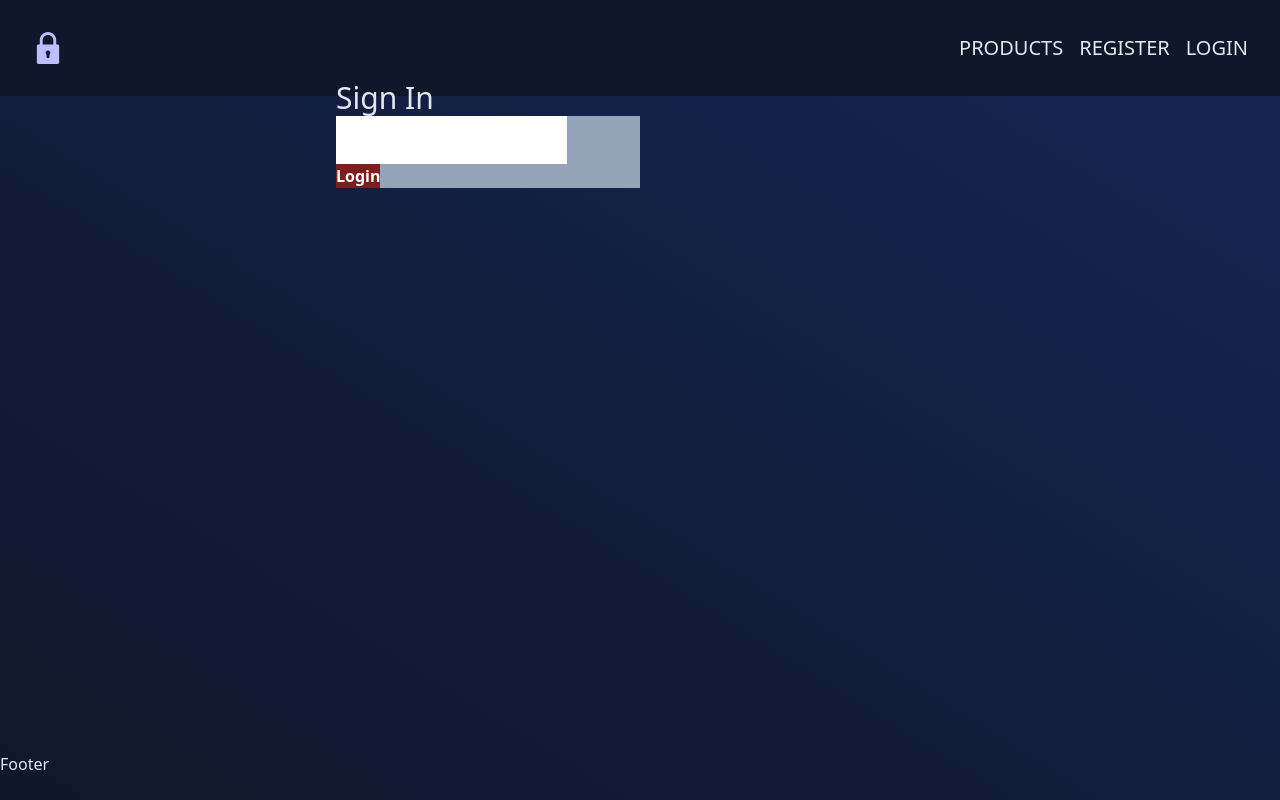
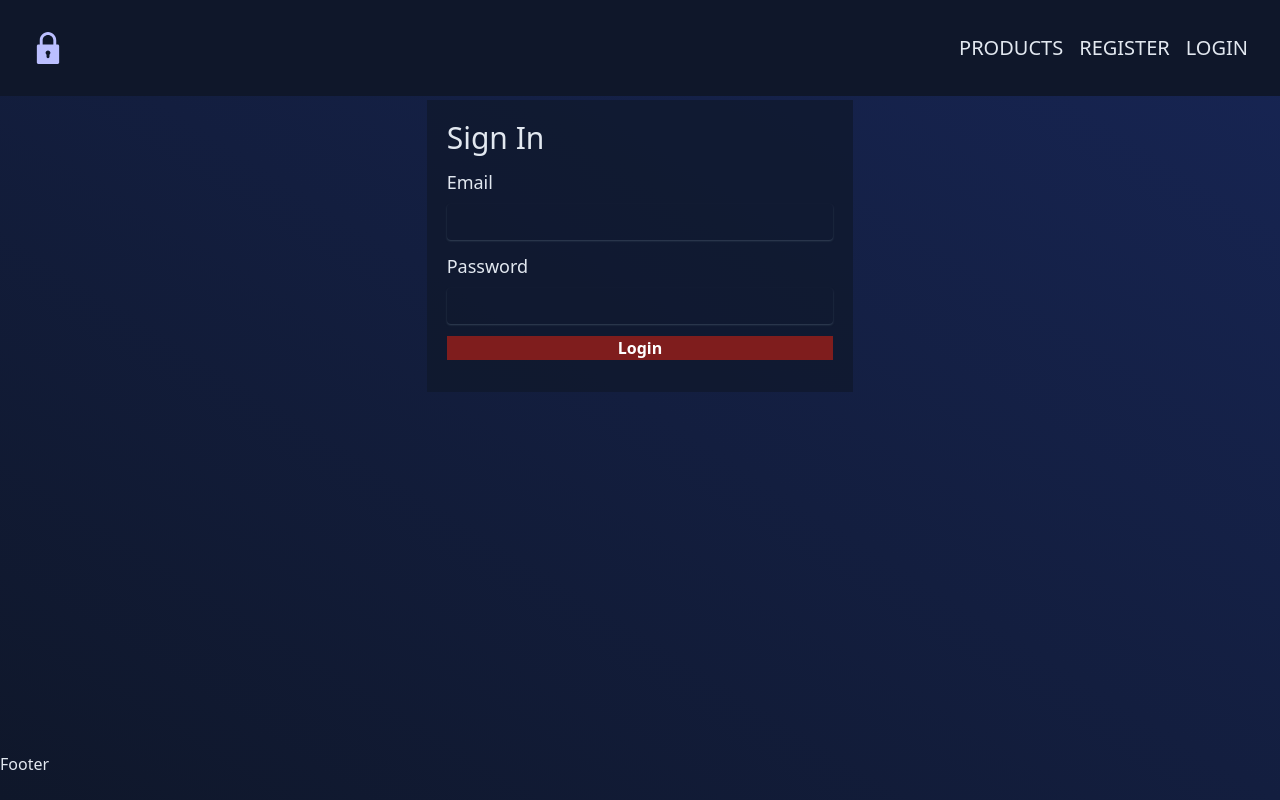
Before and after one commit to gebrina/permission-based-auth-client, a React (Vite) app: page /login in a window 1280 px wide. Built offline with nearby package versions, Linux system fonts and the light colour scheme.

Commit message:
add name and errorMessage property to Input component

```diff
--- a/src/components/Input.tsx
+++ b/src/components/Input.tsx
@@ -3,17 +3,29 @@ import { ChangeEvent, FC, useId } from "react";
 type TInputProps = {
   label: string;
   type: string;
-  value: string;
+  name: string;
   onChange: (event: ChangeEvent<HTMLInputElement>) => void;
+  errorMessage?: string;
 };
 
-export const Input: FC<TInputProps> = ({ label, type, value, onChange }) => {
+export const Input: FC<TInputProps> = ({ label, type, name, onChange }) => {
   const inputId = useId();
 
   return (
-    <div>
-      <label htmlFor={inputId}></label>
-      <input id={inputId} type={type} value={value} onChange={onChange} />
+    <div className="flex flex-col gap-2  text-lg ">
+      <label htmlFor={inputId}>{label}</label>
+      <input
+        className="border-none rounded outline-none bg-transparent
+         shadow-sm
+         shadow-slate-700
+         py-1
+         px-3
+        "
+        id={inputId}
+        type={type}
+        name={name}
+        onChange={onChange}
+      />
     </div>
   );
 };
--- a/src/pages/Login.tsx
+++ b/src/pages/Login.tsx
@@ -8,26 +8,28 @@ export const Login = () => {
     email: "",
   };
 
-  const { handleChange, errors, values, handleSubmit } = useFormik({
+  const { handleChange, errors, handleSubmit } = useFormik({
     initialValues,
-    onSubmit: () => {},
+    onSubmit: (submitvalues) => {},
   });
 
   return (
-    <div className="mx-auto md:max-w-1/2 sm:w-1/2 px-4">
+    <div className="mx-auto my-5 bg-slate-900 bg-opacity-70 p-5 sm:w-[75%] md:w-1/2 lg:w-1/3">
       <h2 className="text-3xl">Sign In</h2>
-      <form className="bg-slate-400 sm:w-1/2" onSubmit={handleSubmit}>
+      <form className="my-3 flex flex-col gap-3" onSubmit={handleSubmit}>
         <Input
           type="text"
-          value={values.email}
+          name={Object.keys(initialValues)[1]}
           onChange={handleChange}
           label="Email"
+          errorMessage={errors.email}
         />
         <Input
           type="password"
-          value={values.password}
+          name={Object.keys(initialValues)[2]}
           onChange={handleChange}
           label="Password"
+          errorMessage={errors.password}
         />
         <Button onClick={() => {}} label="Login" variant="primary" />
       </form>
```
